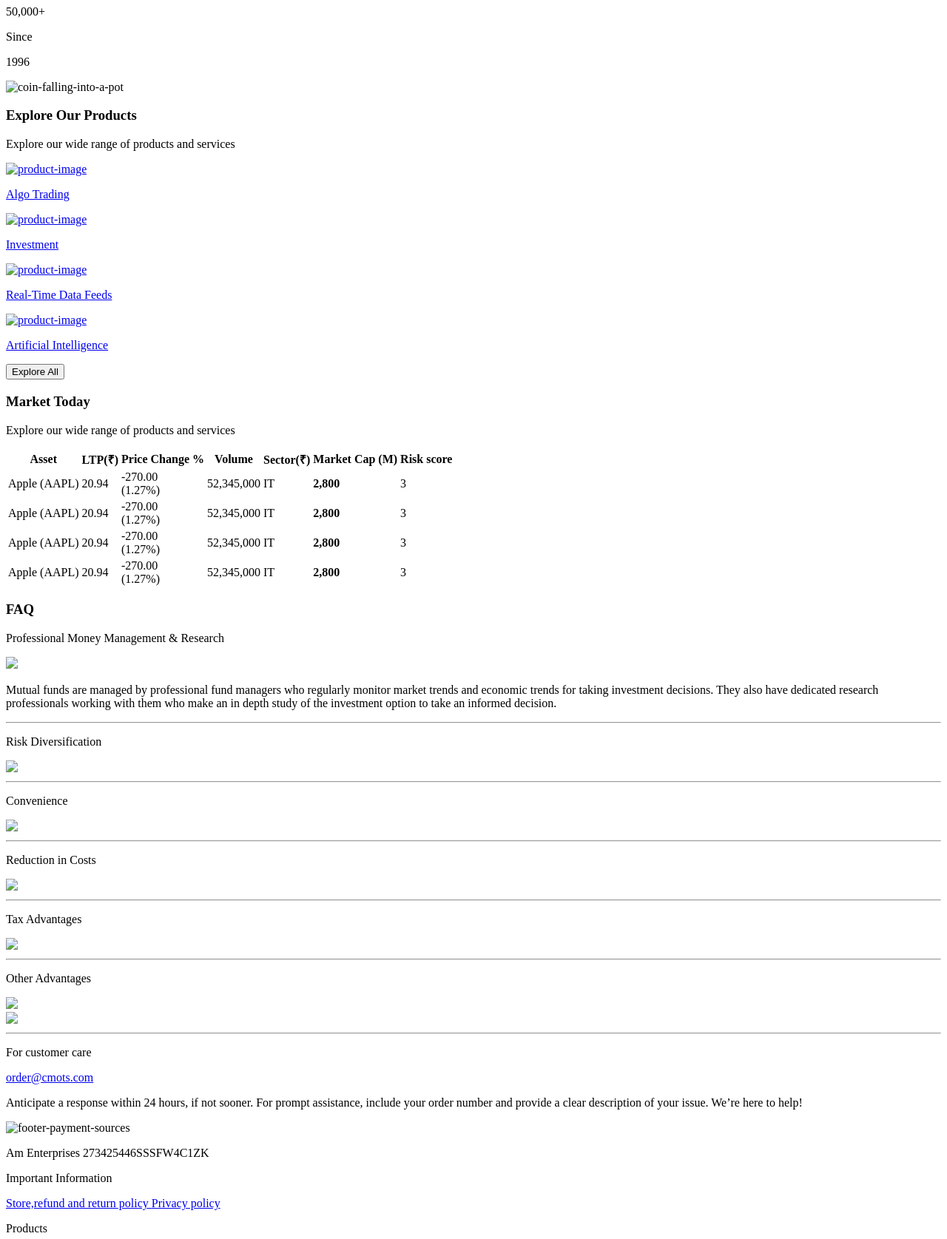
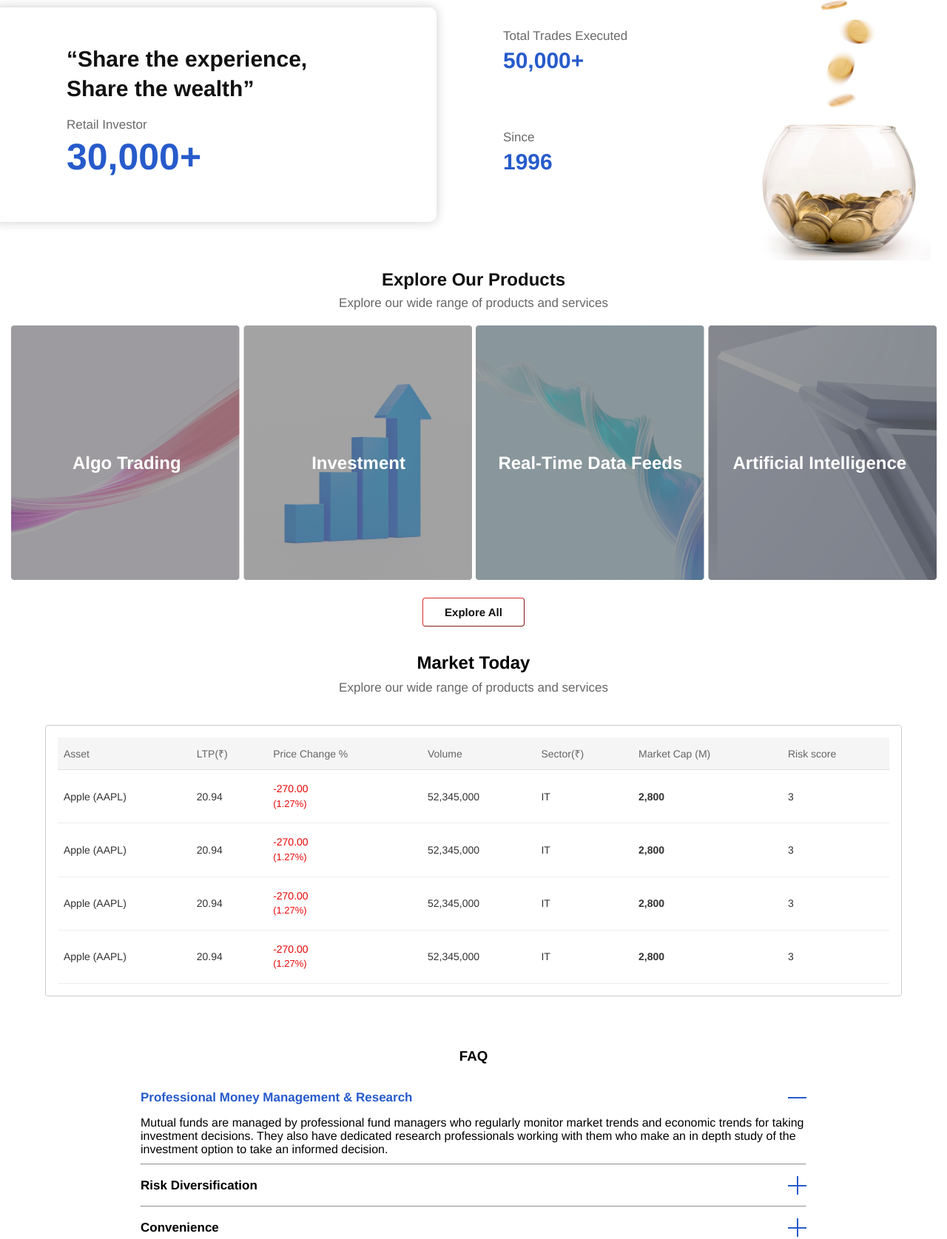
Before and after one commit to dev-h4rsh/c-mots-assignment, a plain HTML site: page index.html in a window 1280 px wide. Shown: the part 509-2184 px from the top of the page at 74% size. Drawn offline with Linux system fonts and the light colour scheme; the site is published under a folder, as on GitHub Pages, so addresses that start at the root find nothing.

Commit message:
file images changes

```diff
--- a/about.html
+++ b/about.html
@@ -6,7 +6,7 @@
 
   <!-- stylesheets -->
 
-  <link rel="stylesheet" href="/css-file/main.css">
+  <link rel="stylesheet" href="./css-file/main.css">
 
   <!-- stylesheets end here -->
     <title> C-MOTS </title>
@@ -17,7 +17,7 @@
       <nav>
         <div>
 
-          <a href="index.html" class="header-logo"><img src="/images/logo.png"></a>
+          <a href="index.html" class="header-logo"><img src="./images/logo.png"></a>
 
         </div>
 
--- a/index.html
+++ b/index.html
@@ -6,7 +6,7 @@
 
   <!-- stylesheets -->
 
-  <link rel="stylesheet" href="/css-file/main.css">
+  <link rel="stylesheet" href="./css-file/main.css">
 
   <!-- stylesheets end here -->
     <title> C-MOTS </title>
@@ -17,7 +17,7 @@
       <nav>
         <div>
 
-          <a href="index.html" class="header-logo"><img src="/images/logo.png"></a>
+          <a href="index.html" class="header-logo"><img src="./images/logo.png"></a>
 
         </div>
 
@@ -35,18 +35,18 @@
     <main>
 
       <div class="hero-top-section">
-          <img src="/images/bg.png" class="background-img">
+          <img src="./images/bg.png" class="background-img">
 
           <div class="man-pointing">
-            <img src="/images/banner-img.png">
+            <img src="./images/banner-img.png">
           </div>
 
           <div class="arrow-pointer">
-            <img src="/images/arrow.png">
+            <img src="./images/arrow.png">
           </div>
 
           <div class="hero-pointing-lines">
-            <img src="/images/banner-img-lines.png">
+            <img src="./images/banner-img-lines.png">
           </div>
 
         <div class="hero-section-title">
@@ -82,7 +82,7 @@
       </div>
 
       <div class="section-three">
-        <img src="/images/coin.png" alt="coin-falling-into-a-pot" class="pot-coin">
+        <img src="./images/coin.png" alt="coin-falling-into-a-pot" class="pot-coin">
       </div>
 
     </main>
@@ -98,22 +98,22 @@
         <div class="product-category-images">
 
           <div class="product-img">
-            <a href="product.html"> <img src="/images/Prdocut-img-1.png" class="product-image" alt="product-image"> </a>
+            <a href="product.html"> <img src="./images/Prdocut-img-1.png" class="product-image" alt="product-image"> </a>
             <a href="about.html"> <p class="product-title-one"> Algo Trading  </p> </a>
           </div>
 
           <div class="product-img">
-            <a href="product.html"> <img src="/images/Prdocut-img-2.png" class="product-image" alt="product-image"> </a>
+            <a href="product.html"> <img src="./images/Prdocut-img-2.png" class="product-image" alt="product-image"> </a>
             <a href="about.html">  <p class="product-title-two"> Investment </p> </a>
           </div>
 
           <div class="product-img">
-            <a href="product.html"> <img src="/images/Prdocut-img-3.png" class="product-image" alt="product-image"> </a>
+            <a href="product.html"> <img src="./images/Prdocut-img-3.png" class="product-image" alt="product-image"> </a>
             <a href="about.html"> <p class="product-title-three">  Real-Time Data Feeds </p> </a>
           </div>
 
           <div class="product-img">
-            <a href="product.html"> <img src="/images/Prdocut-img-4.png" class="product-image" alt="product-image"> </a>
+            <a href="product.html"> <img src="./images/Prdocut-img-4.png" class="product-image" alt="product-image"> </a>
             <a href="about.html"> <p class="product-title-four"> Artificial Intelligence </p> </a>
           </div>
 
@@ -219,7 +219,7 @@
     <div class="FAQ-described">
       <div class="FAQ-described-title">
         <p> Professional Money Management & Research </p>
-        <img src="/images/Union.png">
+        <img src="./images/Union.png">
       </div>
       <p> Mutual funds are managed by professional fund managers who regularly monitor market trends and economic trends for taking investment decisions.
         They also have dedicated research professionals working with them who make an in depth study of the investment option to take an informed decision.</p>
@@ -229,35 +229,35 @@
 
     <div class="FAQ-undescribed-title">
       <p> Risk Diversification </p>
-      <img src="/images/faq-add.png" style="cursor:pointer;">
+      <img src="./images/faq-add.png" style="cursor:pointer;">
     </div>
 
     <hr>
 
     <div class="FAQ-undescribed-title">
       <p> Convenience </p>
-      <img src="/images/faq-add.png" style="cursor:pointer;">
+      <img src="./images/faq-add.png" style="cursor:pointer;">
     </div>
 
     <hr>
 
     <div class="FAQ-undescribed-title">
       <p> Reduction in Costs </p>
-      <img src="/images/faq-add.png" style="cursor:pointer;">
+      <img src="./images/faq-add.png" style="cursor:pointer;">
     </div>
 
     <hr>
 
     <div class="FAQ-undescribed-title">
       <p> Tax Advantages </p>
-      <img src="/images/faq-add.png" style="cursor:pointer;">
+      <img src="./images/faq-add.png" style="cursor:pointer;">
     </div>
 
     <hr>
 
     <div class="FAQ-undescribed-title">
       <p> Other Advantages </p>
-      <img src="/images/faq-add.png" style="cursor:pointer;">
+      <img src="./images/faq-add.png" style="cursor:pointer;">
     </div>
 
 
@@ -267,7 +267,7 @@
 
       <div class="footer-left-section">
 
-        <img src="/images/logo.png" class="footer-logo">
+        <img src="./images/logo.png" class="footer-logo">
 
         <hr>
         <p class="customer-care-text">For customer care</p>
@@ -278,7 +278,7 @@
           For prompt assistance, include your order number and provide a clear description of your issue. We’re here to help!
         </p>
 
-        <img src="/images/footer-payment.png" alt="footer-payment-sources" class="footer-payment-image">
+        <img src="./images/footer-payment.png" alt="footer-payment-sources" class="footer-payment-image">
 
         <p class="keycode"> Am Enterprises 273425446SSSFW4C1ZK </p>
 
```
Also changed, not shown: account.html (+2 -2 lines), contact.html (+2 -2 lines).
